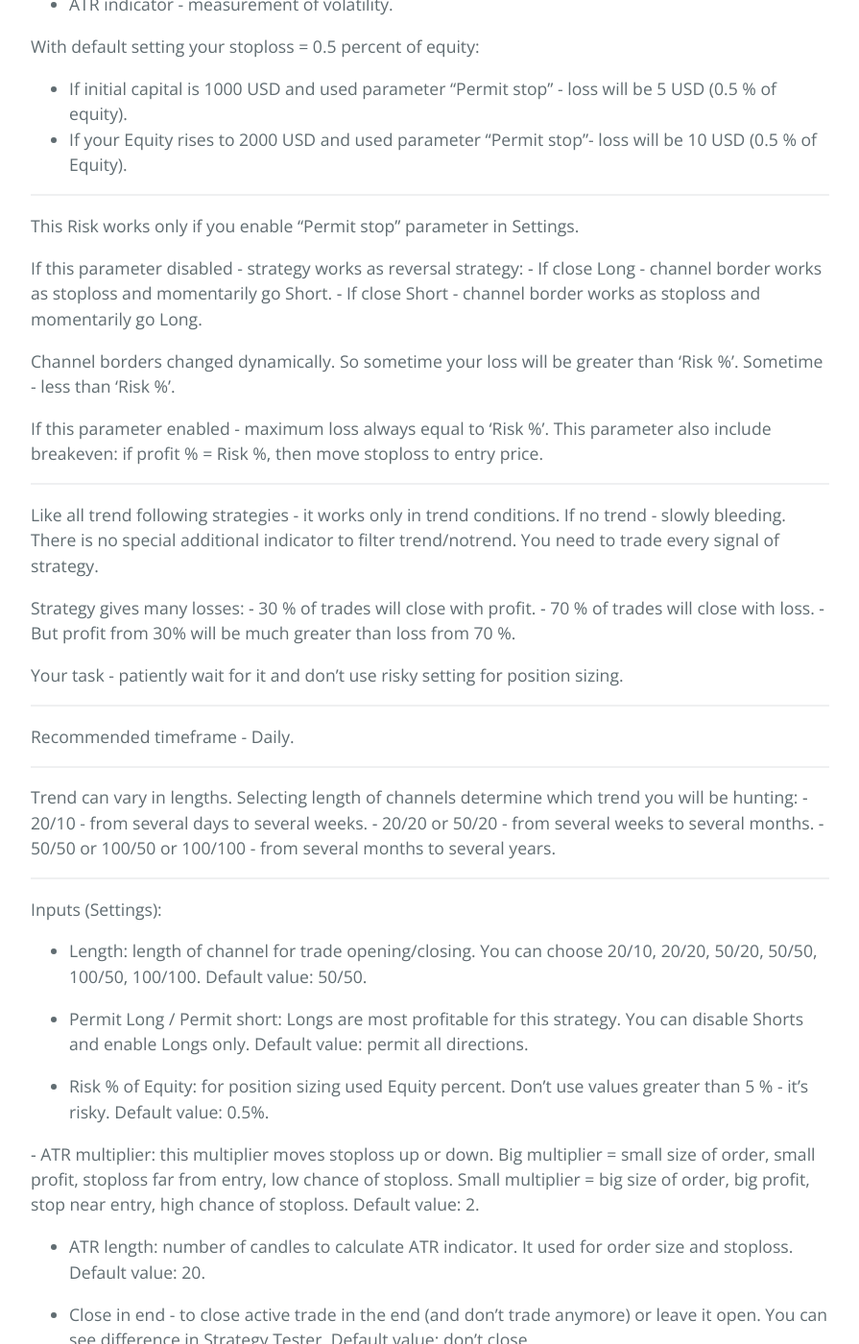
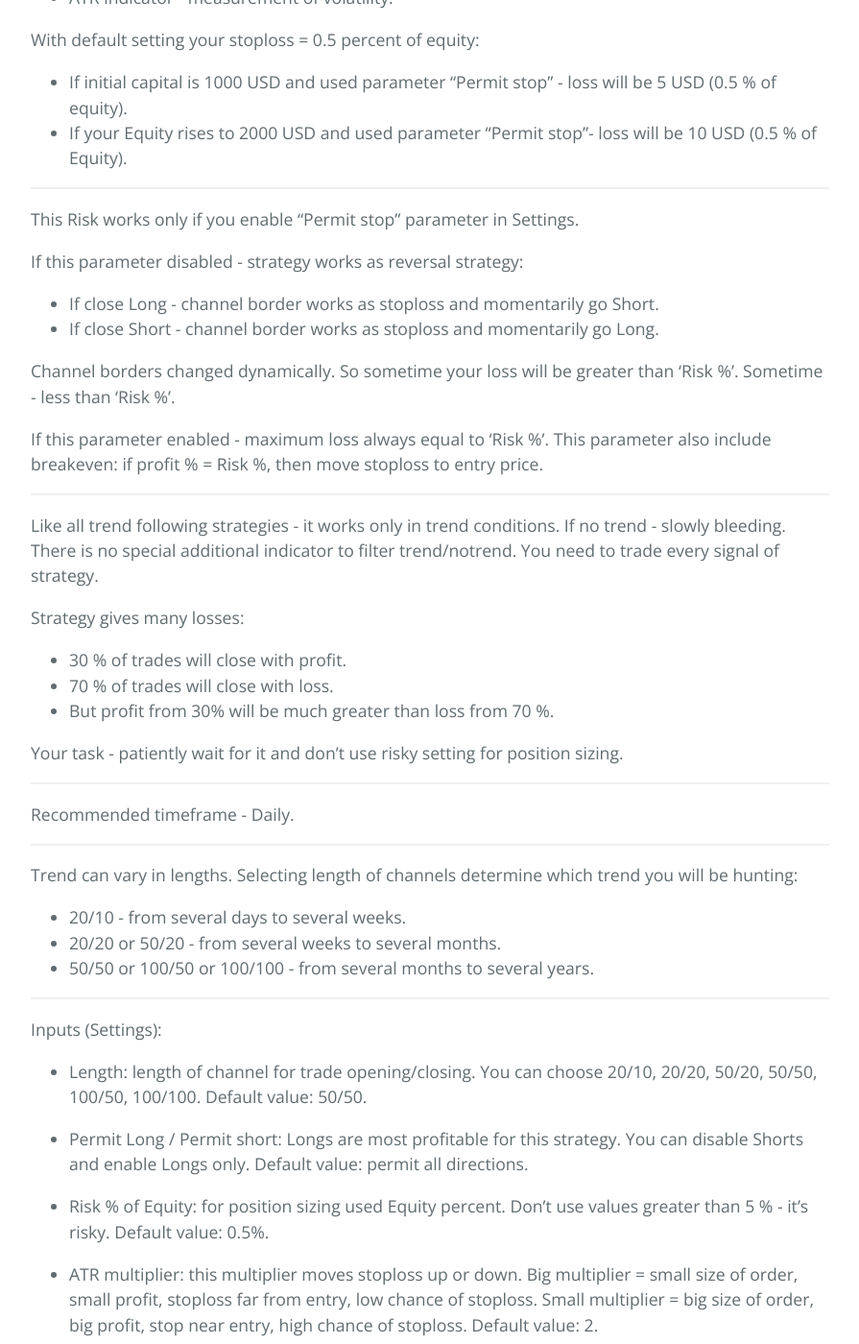
Before and after one commit to sergeyen7/sergeyen7.github.io, a Jekyll site: the page built from index.md, in a window 1280 px wide and 1400 px high, scrolled down 3193 px. Shown: the whole window at 96% size, without its empty margins (192-1087 px from the left). Built offline with Jekyll 4.4.1, drawn with Linux system fonts in a browser that asks for light colours.

Commit message:
Update index.md

```diff
--- a/index.md
+++ b/index.md
@@ -55,6 +55,7 @@ Conditions of trading:
 * Close Long: If last Close = min Close for 50 closes.
 * Open Short: If last Close = min Close for 50 closes.
 * Close Short: If last Close = max Close for 50 closes.
+
 * * *
 
 Color of lines:
@@ -74,8 +75,8 @@ Order size calculated with ATR and volatility.
 You can't trade 1 contract in BTC and 1 contract in XRP - for example. They have different price and volatility, so 1 contract BTC not equal 1 contract XRP.
 
 Script uses universal calculation for every market. It is based on:
-- Risk - USD sum you ready to loss in one trade. It calculated as percent of Equity.
-- ATR indicator - measurement of volatility.
+* Risk - USD sum you ready to loss in one trade. It calculated as percent of Equity.
+* ATR indicator - measurement of volatility.
 
 With default setting your stoploss = 0.5 percent of equity:
 
@@ -86,8 +87,8 @@ With default setting your stoploss = 0.5 percent of equity:
 This Risk works only if you enable “Permit stop” parameter in Settings.
 
 If this parameter disabled - strategy works as reversal strategy:
-⁃ If close Long - channel border works as stoploss and momentarily go Short.
-⁃ If close Short - channel border works as stoploss and momentarily go Long.
+* If close Long - channel border works as stoploss and momentarily go Short.
+* If close Short - channel border works as stoploss and momentarily go Long.
 
 Channel borders changed dynamically. So sometime your loss will be greater than ‘Risk %’. Sometime - less than ‘Risk %’.
 
@@ -98,9 +99,9 @@ If this parameter enabled - maximum loss always equal to 'Risk %'. This paramete
 Like all trend following strategies - it works only in trend conditions. If no trend - slowly bleeding. There is no special additional indicator to filter trend/notrend. You need to trade every signal of strategy.
 
 Strategy gives many losses:
-⁃ 30 % of trades will close with profit.
-⁃ 70 % of trades will close with loss.
-⁃ But profit from 30% will be much greater than loss from 70 %.
+* 30 % of trades will close with profit.
+* 70 % of trades will close with loss.
+* But profit from 30% will be much greater than loss from 70 %.
 
 Your task - patiently wait for it and don't use risky setting for position sizing.
 
@@ -109,26 +110,29 @@ Your task - patiently wait for it and don't use risky setting for position sizin
 Recommended timeframe - Daily.
 
 * * *
+
 Trend can vary in lengths. Selecting length of channels determine which trend you will be hunting:
-⁃ 20/10 - from several days to several weeks.
-⁃ 20/20 or 50/20 - from several weeks to several months.
-⁃ 50/50 or 100/50 or 100/100 - from several months to several years.
+* 20/10 - from several days to several weeks.
+* 20/20 or 50/20 - from several weeks to several months.
+* 50/50 or 100/50 or 100/100 - from several months to several years.
+
 * * *
+
 Inputs (Settings):
 
-- Length: length of channel for trade opening/closing. You can choose 20/10, 20/20, 50/20, 50/50, 100/50, 100/100. Default value: 50/50.
+* Length: length of channel for trade opening/closing. You can choose 20/10, 20/20, 50/20, 50/50, 100/50, 100/100. Default value: 50/50.
 
-- Permit Long / Permit short: Longs are most profitable for this strategy. You can disable Shorts and enable Longs only. Default value: permit all directions.
+* Permit Long / Permit short: Longs are most profitable for this strategy. You can disable Shorts and enable Longs only. Default value: permit all directions.
 
-- Risk % of Equity: for position sizing used Equity percent. Don't use values greater than 5 % - it's risky. Default value: 0.5%.
+* Risk % of Equity: for position sizing used Equity percent. Don't use values greater than 5 % - it's risky. Default value: 0.5%.
 
-⁃ ATR multiplier: this multiplier moves stoploss up or down. Big multiplier = small size of order, small profit, stoploss far from entry, low chance of stoploss. Small multiplier = big size of order, big profit, stop near entry, high chance of stoploss. Default value: 2.
+* ATR multiplier: this multiplier moves stoploss up or down. Big multiplier = small size of order, small profit, stoploss far from entry, low chance of stoploss. Small multiplier = big size of order, big profit, stop near entry, high chance of stoploss. Default value: 2.
 
-- ATR length: number of candles to calculate ATR indicator. It used for order size and stoploss. Default value: 20.
+* ATR length: number of candles to calculate ATR indicator. It used for order size and stoploss. Default value: 20.
 
-- Close in end - to close active trade in the end (and don't trade anymore) or leave it open. You can see difference in Strategy Tester. Default value: don’t close.
+* Close in end - to close active trade in the end (and don't trade anymore) or leave it open. You can see difference in Strategy Tester. Default value: don’t close.
 
-- Permit stop: use stop or go reversal. Default value: without stop, reversal strategy.
+* Permit stop: use stop or go reversal. Default value: without stop, reversal strategy.
 
 * * *
 
```
